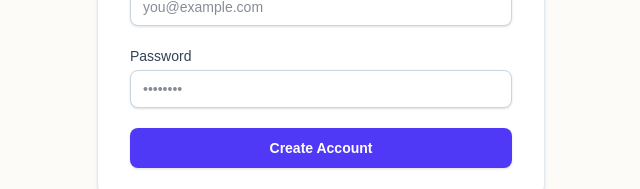
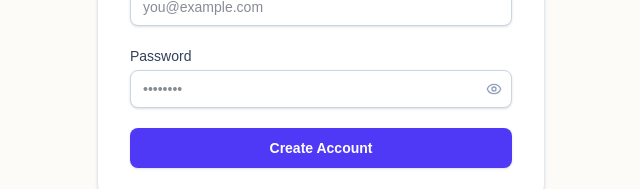
Before and after one commit to dzkiran07/flowfi_study_planner, a Next.js app in the folder frontend/: page /signup in a window 1280 px wide. Shown: the part 434-623 px from the top of the page, without its empty margins (319-959 px from the left). Built offline with nearby package versions, Linux system fonts and the light colour scheme; no server answers.

Commit message:
replace password input field with PasswordInput component for improved security

```diff
--- a/frontend/app/signup/page.tsx
+++ b/frontend/app/signup/page.tsx
@@ -3,6 +3,7 @@
 import { useState } from "react";
 import Image from "next/image";
 import { useToast } from "../context/ToastContext";
+import PasswordInput from "../components/PasswordInput";
 
 export default function SignupPage() {
   const [fullName, setFullName] = useState("");
@@ -106,9 +107,8 @@ export default function SignupPage() {
               <label htmlFor="password" className="mb-1 block text-sm font-medium text-slate-700 dark:text-slate-300">
                 Password
               </label>
-              <input
+              <PasswordInput
                 id="password"
-                type="password"
                 required
                 value={password}
                 onChange={(e) => setPassword(e.target.value)}
```
